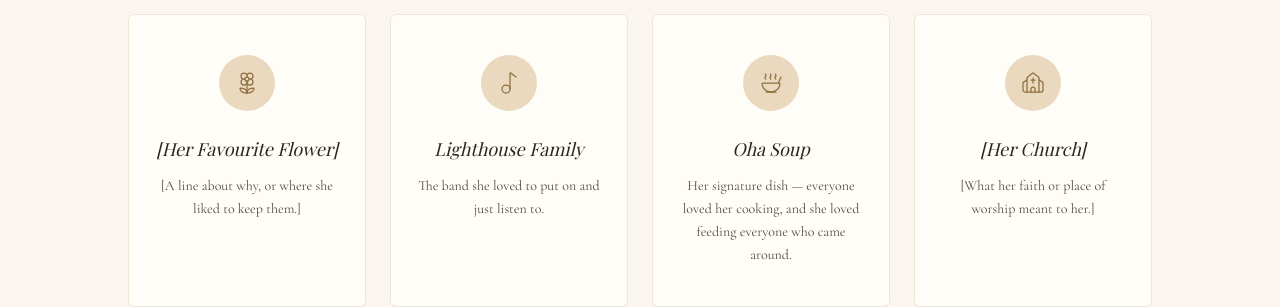
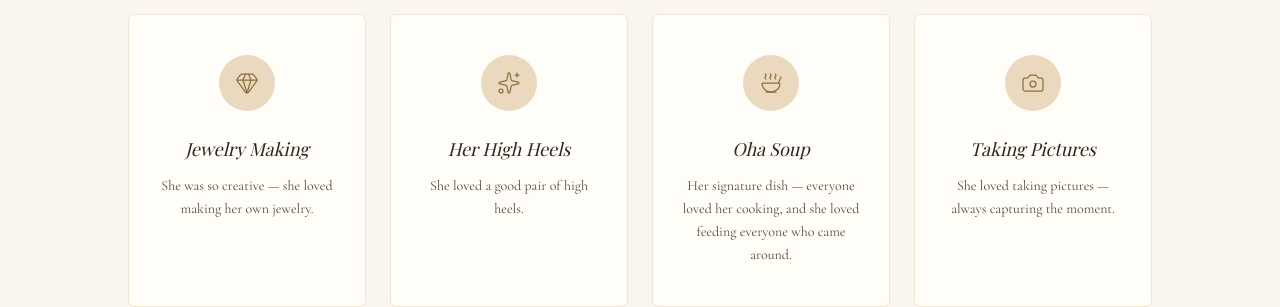
Before and after one commit to RandomProjects101/TheOwoturoFamily, a Next.js app: page / in a window 1280 px wide. Shown: the part 6020-6327 px from the top of the page. Built offline with nearby package versions, Linux system fonts and the light colour scheme.

Commit message:
Refine Things She Loved and set the remembrance date
Swap flower/music for what the family actually asked for: jewelry
making, her high heels, and taking pictures (replacing the church
placeholder). Set the remembrance date to 22nd July.

Co-Authored-By: Claude Sonnet 5 <noreply@anthropic.com>

```diff
--- a/components/sections/ThingsSheLoved.tsx
+++ b/components/sections/ThingsSheLoved.tsx
@@ -1,11 +1,14 @@
 import {
   BookOpen,
+  Camera,
   Church,
   Coffee,
   Flower2,
   Footprints,
+  Gem,
   Music2,
   Soup,
+  Sparkles,
   Sun,
   Trees,
   Users,
@@ -25,6 +28,9 @@ const ICONS: Record<IconKey, LucideIcon> = {
   sun: Sun,
   tea: Coffee,
   dance: Footprints,
+  jewelry: Gem,
+  heels: Sparkles,
+  photos: Camera,
 };
 
 export function ThingsSheLoved() {
--- a/data/content.ts
+++ b/data/content.ts
@@ -18,7 +18,10 @@ export type IconKey =
   | "book"
   | "sun"
   | "tea"
-  | "dance";
+  | "dance"
+  | "jewelry"
+  | "heels"
+  | "photos";
 
 export interface GalleryImage {
   id: string;
@@ -67,7 +70,7 @@ export const family = {
   motherName: "Mama Owoturo",
   motherFirstName: "Mum",
   yearsLived: "[Birth Year] – [Passing Year]",
-  remembranceDate: "[Day, Month]",
+  remembranceDate: "22nd July",
   heroPhoto: "/images/hero/family-portrait.jpg",
   heroKicker: "In Loving Memory",
   heroTitle: "In Loving Memory",
@@ -204,15 +207,15 @@ export const timelineEvents: TimelineEvent[] = [
 export const thingsSheLoved: LovedThing[] = [
   {
     id: "l1",
-    icon: "flower",
-    title: "[Her Favourite Flower]",
-    description: "[A line about why, or where she liked to keep them.]",
+    icon: "jewelry",
+    title: "Jewelry Making",
+    description: "She was so creative — she loved making her own jewelry.",
   },
   {
     id: "l2",
-    icon: "music",
-    title: "Lighthouse Family",
-    description: "The band she loved to put on and just listen to.",
+    icon: "heels",
+    title: "Her High Heels",
+    description: "She loved a good pair of high heels.",
   },
   {
     id: "l3",
@@ -223,9 +226,9 @@ export const thingsSheLoved: LovedThing[] = [
   },
   {
     id: "l4",
-    icon: "faith",
-    title: "[Her Church]",
-    description: "[What her faith or place of worship meant to her.]",
+    icon: "photos",
+    title: "Taking Pictures",
+    description: "She loved taking pictures — always capturing the moment.",
   },
 ];
 
```
Also changed, not shown: 1 other file (tests, documents, lock files or other folders).
